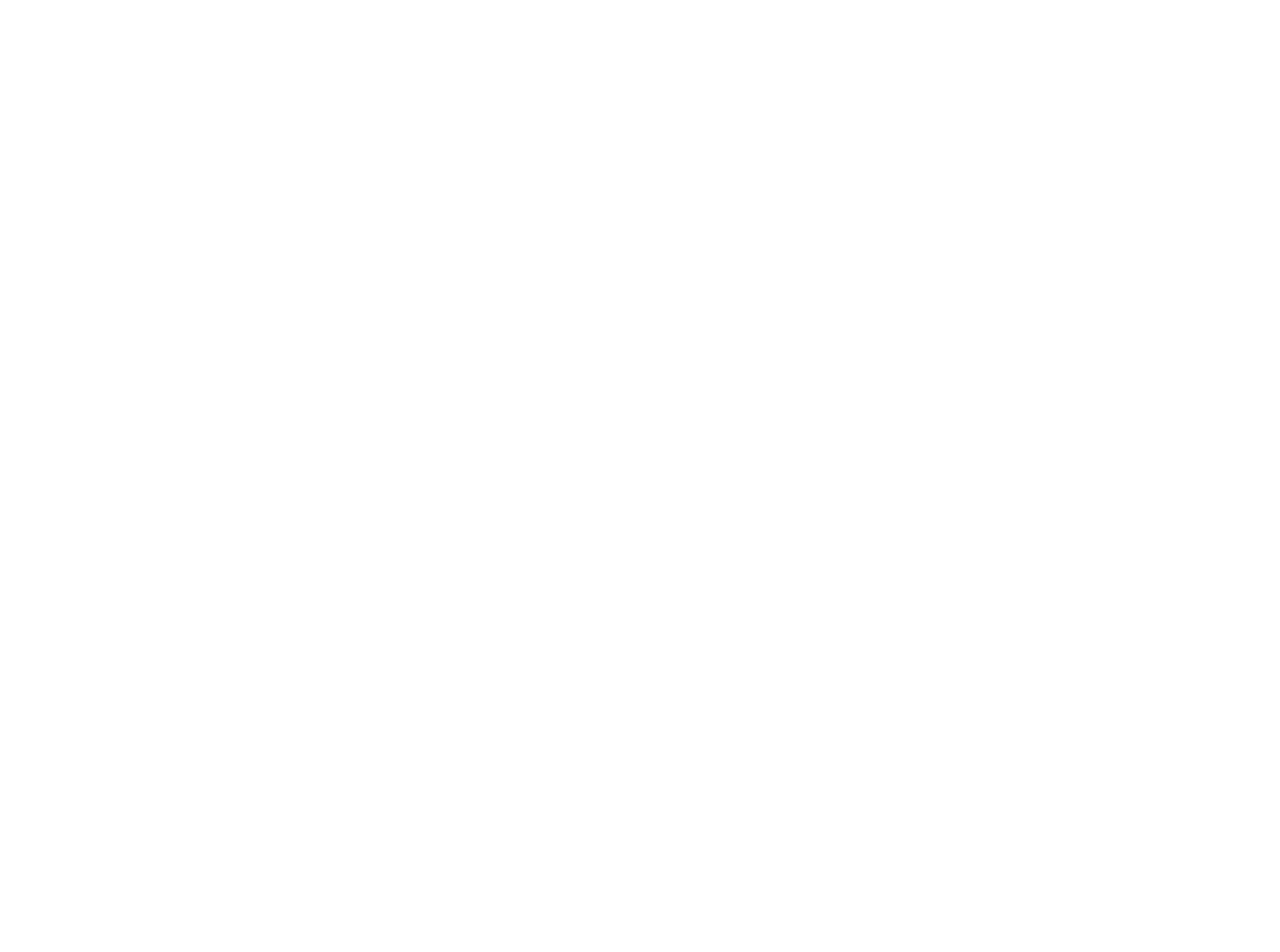
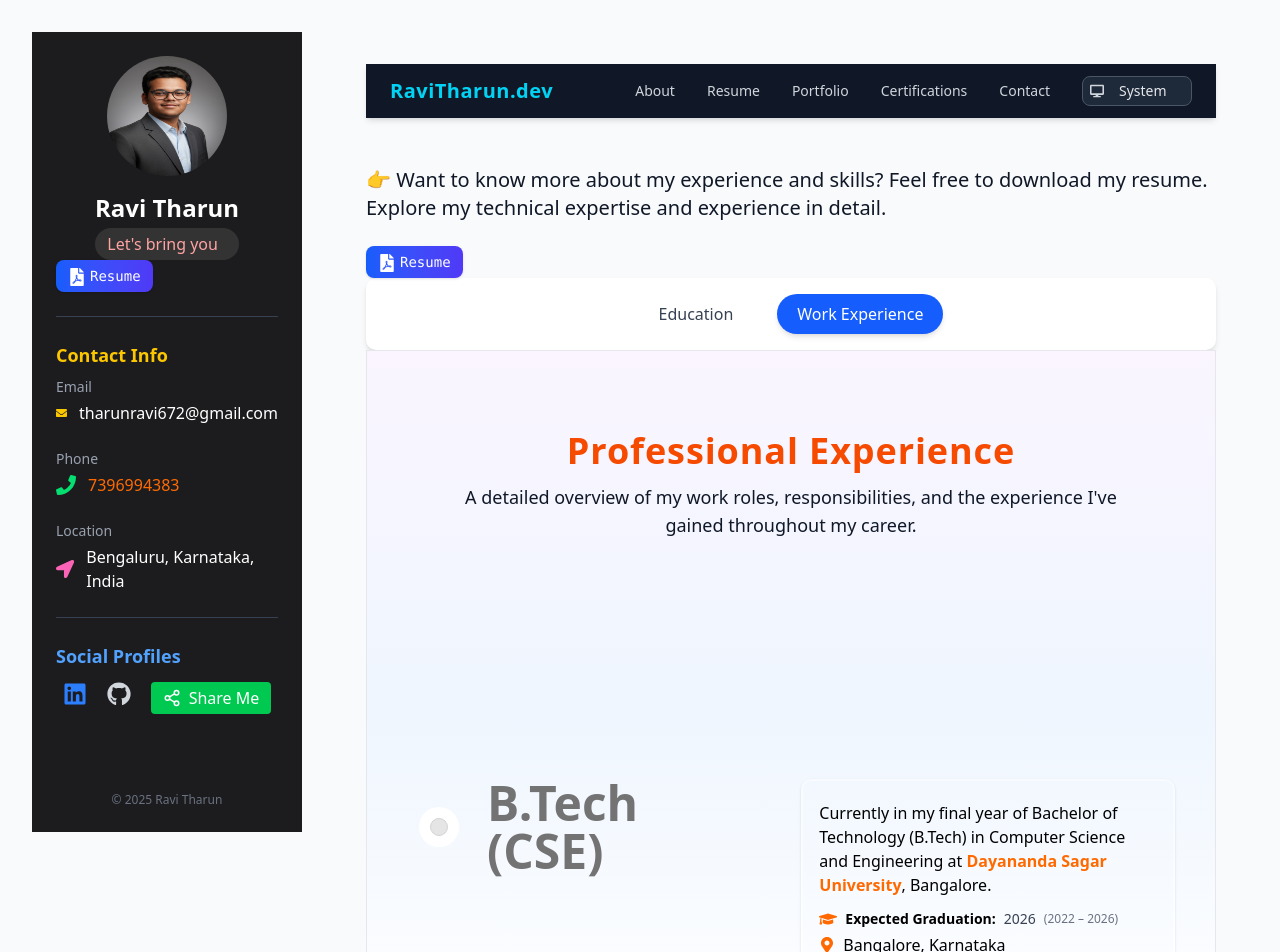
Before and after one commit to ravitharun/ravi-devprofile, a React (Vite) app in the folder frontend/: page /WorkExp in a window 1280 px wide. Before the commit this address had no page. Shown: the top 952 px of the page. Before the commit the page ends 800 px from the top, so only its background shows below. Built offline with nearby package versions, Linux system fonts and the light colour scheme.

Commit message:
updated the ui with new navbar in the resume section

```diff
--- /dev/null
+++ b/frontend/src/Components/ResumeNavbar.jsx
@@ -0,0 +1,46 @@
+import { ThemeContext } from "../Pages/ThemeContext";
+import React, { useContext } from "react";
+import { NavLink } from "react-router-dom";
+
+function ResumeNavbar() {
+  const { theme } = useContext(ThemeContext);
+
+  return (
+    <div
+      className={`w-full flex flex-wrap items-center justify-center gap-4 sm:gap-6 py-4 shadow-md rounded-lg
+      ${theme === "Dark" ? "bg-gray-900" : "bg-white"}`}
+    >
+      <NavLink
+        to="/resume"
+        className={({ isActive }) =>
+          `px-5 py-2 text-sm sm:text-base font-medium transition-all duration-200 rounded-full
+          ${isActive
+            ? "bg-blue-600 text-white shadow-md"
+            : theme === "Dark"
+            ? "text-gray-300 hover:bg-gray-700 hover:text-blue-400"
+            : "text-gray-700 hover:bg-blue-100 hover:text-blue-600"
+          }`
+        }
+      >
+        Education
+      </NavLink>
+
+      <NavLink
+        to="/WorkExp"
+        className={({ isActive }) =>
+          `px-5 py-2 text-sm sm:text-base font-medium transition-all duration-200 rounded-full
+          ${isActive
+            ? "bg-blue-600 text-white shadow-md"
+            : theme === "Dark"
+            ? "text-gray-300 hover:bg-gray-700 hover:text-blue-400"
+            : "text-gray-700 hover:bg-blue-100 hover:text-blue-600"
+          }`
+        }
+      >
+        Work Experience
+      </NavLink>
+    </div>
+  );
+}
+
+export default ResumeNavbar;
--- a/frontend/src/Pages/Resume.jsx
+++ b/frontend/src/Pages/Resume.jsx
@@ -10,10 +10,11 @@
 import "aos/dist/aos.css";
 import { ThemeContext } from "./ThemeContext";
 import ScrollTop from "../Components/ScrollTop";
-// import
+import ResumeNavbar from "../Components/ResumeNavbar";
+import WorkExp from "./WorkExp";
+
 function Resume() {
   const page = "Resume";
-  // const [theme, setTheme] = useState(localStorage.getItem("theme") || "System");
   const { theme, setTheme } = useContext(ThemeContext);
 
   useEffect(() => {
@@ -24,12 +25,11 @@
     });
     localStorage.setItem("theme", theme);
   }, [theme]);
-
+   const workExpPgae = 'education'
   return (
     <>
       <div
-      className={`min-h-screen flex flex-col md:flex-row gap-6 md:gap-8 p-4 md:p-8 ${
-        theme === "Dark" ? "bg-black text-white" : "bg-gray-50 text-gray-900"
+        className={`min-h-screen flex flex-col md:flex-row gap-6 md:gap-8 p-4 md:p-8 ${theme === "Dark" ? "bg-black text-white" : "bg-gray-50 text-gray-900"
           }`}
       >
         {/* Sidebar */}
@@ -50,15 +50,25 @@
               <ResumeButton />
             </div>
           </section>
-
+          <ResumeNavbar></ResumeNavbar>
           {/* Education Section */}
           <section>
-          <h2 className="text-3xl md:text-4xl font-bold mb-8 text-center md:text-left">
-            Education
-          </h2>
-          <TimelineDemo />
+
+
+            <TimelineDemo workExpPgae={workExpPgae} />
           </section>
 
+
+
+
+
+
+
+
+
+
+
+          {/* ________________________________________part2____________________________ */}
           {/* Skills Section */}
           <section className="mt-12">
             <h2 className="text-3xl md:text-4xl font-bold mb-8 text-center md:text-left">
--- a/frontend/src/Pages/Timeline.jsx
+++ b/frontend/src/Pages/Timeline.jsx
@@ -2,7 +2,9 @@
 import { useScroll, useTransform, motion } from "motion/react";
 import React, { useEffect, useRef, useState } from "react";
 
-export const Timeline = ({ data }) => {
+export const Timeline = ({ data, work, workExpPgae }) => {
+  console.log(workExpPgae, 'workExpPgae')
+  console.log(work, 'work')
   const ref = useRef(null);
   const containerRef = useRef(null);
   const [height, setHeight] = useState(0);
@@ -29,17 +31,46 @@
     >
 {/* Heading and description at the top */}
 <div className="max-w-7xl mx-auto py-20 px-4 md:px-8 lg:px-10 text-center">
-        <h2 className="text-lg md:text-4xl mb-2 text-orange-500 font-bold">
-          Journey so far
+
+  <h2 className="text-2xl md:text-4xl font-extrabold
+                 text-orange-600 dark:text-yellow-400 mb-3 tracking-wide">
+    {workExpPgae === 'WorkExp' ? "Professional Experience" : "My Journey So Far"}
   </h2>
-        <p className="text-blue-500 dark:text-green-400 text-sm md:text-base max-w-xl mx-auto font-medium">
-          7 Years of Exploring Aceternity — My Journey in a Timeline
+
+  <p className="text-gray-900 :text-gray-300 text-sm md:text-lg max-w-2xl mx-auto font-medium">
+    {workExpPgae === 'WorkExp'
+      ? "A detailed overview of my work roles, responsibilities, and the experience I've gained throughout my career."
+      : "A timeline of my academic milestones, learning experiences, and the growth that shaped my professional path."}
   </p>
+
 </div>
+
 
       {/* Timeline entries */}
       <div ref={ref} className="relative max-w-7xl mx-auto pb-20">
-        {data.map((item, index) => (
+        {workExpPgae === 'WorkExp' ?
+          work.map((item, index) => (
+            <div
+              key={index}
+              className="flex justify-start pt-10 md:pt-40 md:gap-10"
+            >
+              <div className="sticky flex flex-col md:flex-row z-40 items-center top-40 self-start max-w-xs lg:max-w-sm md:w-full">
+                <div className="h-10 absolute left-3 md:left-3 w-10 rounded-full bg-white dark:bg-black flex items-center justify-center">
+                  <div className="h-4 w-4 rounded-full bg-neutral-200 dark:bg-neutral-800 border border-neutral-300 dark:border-neutral-700 p-2" />
+                </div>
+                <h3 className="hidden md:block text-xl md:pl-20 md:text-5xl font-bold text-neutral-500 dark:text-neutral-500">
+                  {item.title}
+                </h3>
+              </div>
+
+              <div className="relative pl-20 pr-4 md:pl-4 w-full border-2 border-white/40 rounded-lg p-5 shadow-sm">
+                <h3 className="md:hidden block text-2xl mb-4 text-left font-bold text-neutral-500 dark:text-neutral-200">
+                  {item.title}
+                </h3>
+                {item.content}
+              </div>
+            </div>
+          )) : data.map((item, index) => (
             <div
               key={index}
               className="flex justify-start pt-10 md:pt-40 md:gap-10"
--- a/frontend/src/Pages/TimelineDemo.jsx
+++ b/frontend/src/Pages/TimelineDemo.jsx
@@ -3,7 +3,7 @@
 import { FaGraduationCap, FaMapMarkerAlt } from "react-icons/fa";
 import { MdSchool } from "react-icons/md";
 
-export function TimelineDemo() {
+export function TimelineDemo({ workExpPgae }) {
   const data = [
     {
       title: "B.Tech (CSE)",
@@ -69,9 +69,32 @@
     },
   ];
 
+
+  const work = [{
+    title: "B.Tech (CSE)",
+    content: (
+      <div>
+        <p className="mb-3 text-black font-medium text-base">
+          Currently in my final year of Bachelor of Technology (B.Tech) in
+          Computer Science and Engineering at <span className="text-orange-500 font-semibold">Dayananda Sagar University</span>, Bangalore.
+        </p>
+        <p className="flex flex-wrap items-center gap-2 text-sm text-gray-700">
+          <FaGraduationCap className="text-orange-500 text-lg" />
+          <span className="font-semibold text-black">Expected Graduation:</span>
+          <span className="text-gray-700">2026</span>
+          <span className="text-gray-500 text-xs">(2022 – 2026)</span>
+        </p>
+        <div className="flex items-center gap-2 text-gray-700 mt-1">
+          <FaMapMarkerAlt className="text-orange-500" /> <span className="text-black font-medium">Bangalore, Karnataka</span>
+        </div>
+      </div>
+    ),
+    icon: <FaGraduationCap className="text-orange-500" />,
+    animi: "fade-left",
+  },]
   return (
     <div className="relative w-full overflow-clip">
-      <Timeline data={data} />
+      <Timeline data={data} work={work} workExpPgae={workExpPgae} />
     </div>
   );
 }
--- /dev/null
+++ b/frontend/src/Pages/WorkExp.jsx
@@ -0,0 +1,49 @@
+import LeftSidebar from '../Components/LeftSidebar'
+import Navbar from '../Components/Navbar'
+import ResumeButton from '../Components/ResumeButton'
+import ScrollIndicator from '../Components/ScrollIndicator'
+import React, { useContext } from 'react'
+import { ThemeContext } from './ThemeContext'
+import ResumeNavbar from '../Components/ResumeNavbar'
+import { TimelineDemo } from './TimelineDemo'
+
+function WorkExp() {
+    const { theme, setTheme } = useContext(ThemeContext);
+    const workExpPgae = 'WorkExp'
+    return (
+        <div
+            className={`min-h-screen flex flex-col md:flex-row gap-6 md:gap-8 p-4 md:p-8 ${theme === "Dark" ? "bg-black text-white" : "bg-gray-50 text-gray-900"
+                }`}
+        >
+            {/* Sidebar */}
+            <LeftSidebar />
+            <ScrollIndicator />
+
+            {/* Main Content */}
+            <div className="flex-1 flex flex-col gap-12 p-2 sm:p-6 md:p-8">
+                <Navbar />
+
+                {/* Resume Intro */}
+                <section className="text-center md:text-left">
+                    <p className={`text-lg md:text-xl mb-6 font-medium  {${theme} === "Dark" ? "bg-black text-white" : "bg-gray-50 text-black-500"`}>
+                        👉 Want to know more about my experience and skills? Feel free to
+                        download my resume. Explore my technical expertise and experience in detail.
+                    </p>
+                    <div className="flex justify-center md:justify-start">
+                        <ResumeButton />
+                    </div>
+                    <ResumeNavbar></ResumeNavbar>
+                    <section>
+
+                        <TimelineDemo workExpPgae={workExpPgae} />
+                    </section>
+                </section>
+            </div>
+
+        </div>
+
+
+
+    )
+}
+export default WorkExp
--- a/frontend/src/main.jsx
+++ b/frontend/src/main.jsx
@@ -11,6 +11,7 @@
 import { ThemeProvider } from "./Pages/ThemeContext";
 import Load from "./Components/Load";
 import About from "./Pages/About";
+import WorkExp from "./Pages/WorkExp";
 
 const Home = React.lazy(() => import("./Pages/Home"));
 
@@ -44,6 +45,7 @@
           <Route path="/portfolio" element={<Projects />} />
           <Route path="/certifications" element={<Certifications />} />
           <Route path="/resume" element={<Resume />} />
+          <Route path="/WorkExp" element={<WorkExp />} />
           <Route path="/contact" element={<Contact />} />
         </Routes>
       </BrowserRouter>
```
Also changed, not shown: 2 other files (tests, documents, lock files or other folders). Lines whose indentation alone changed are shown as unchanged.
